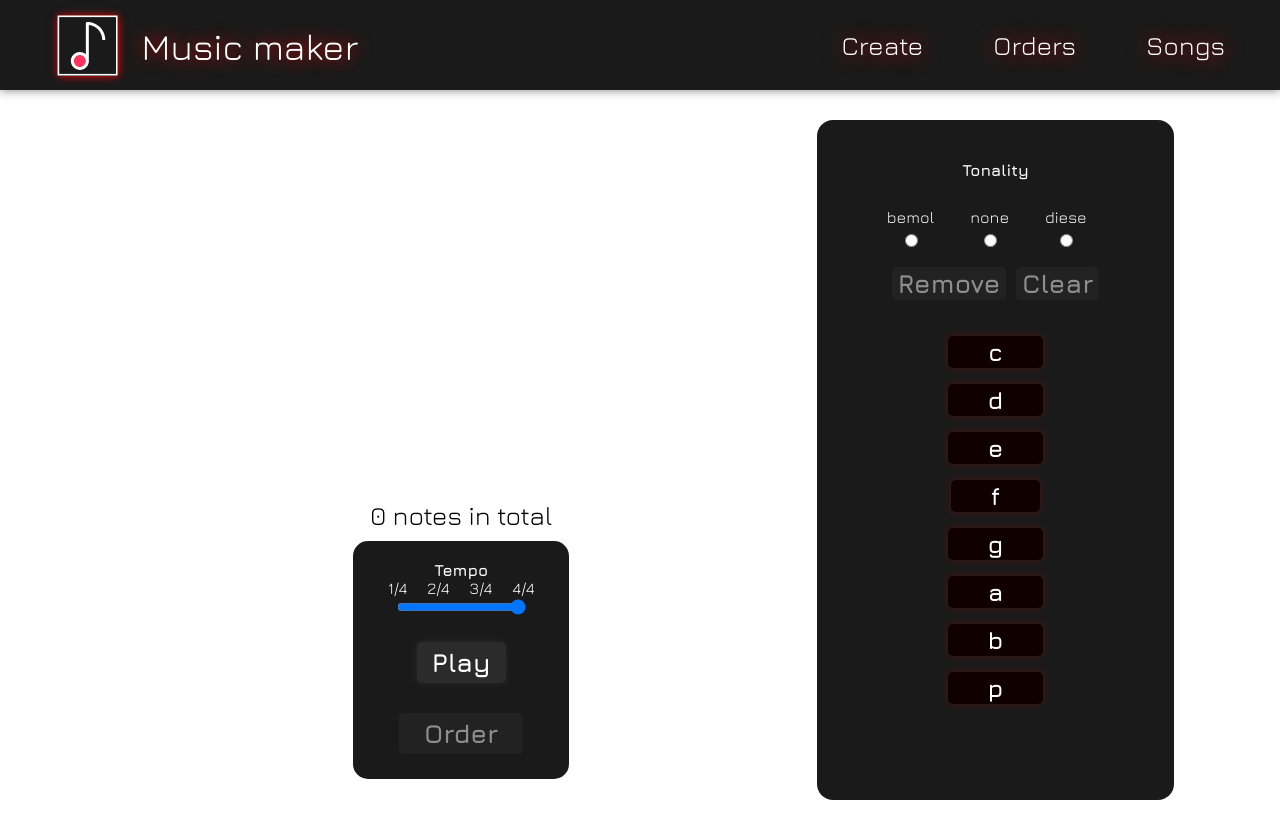
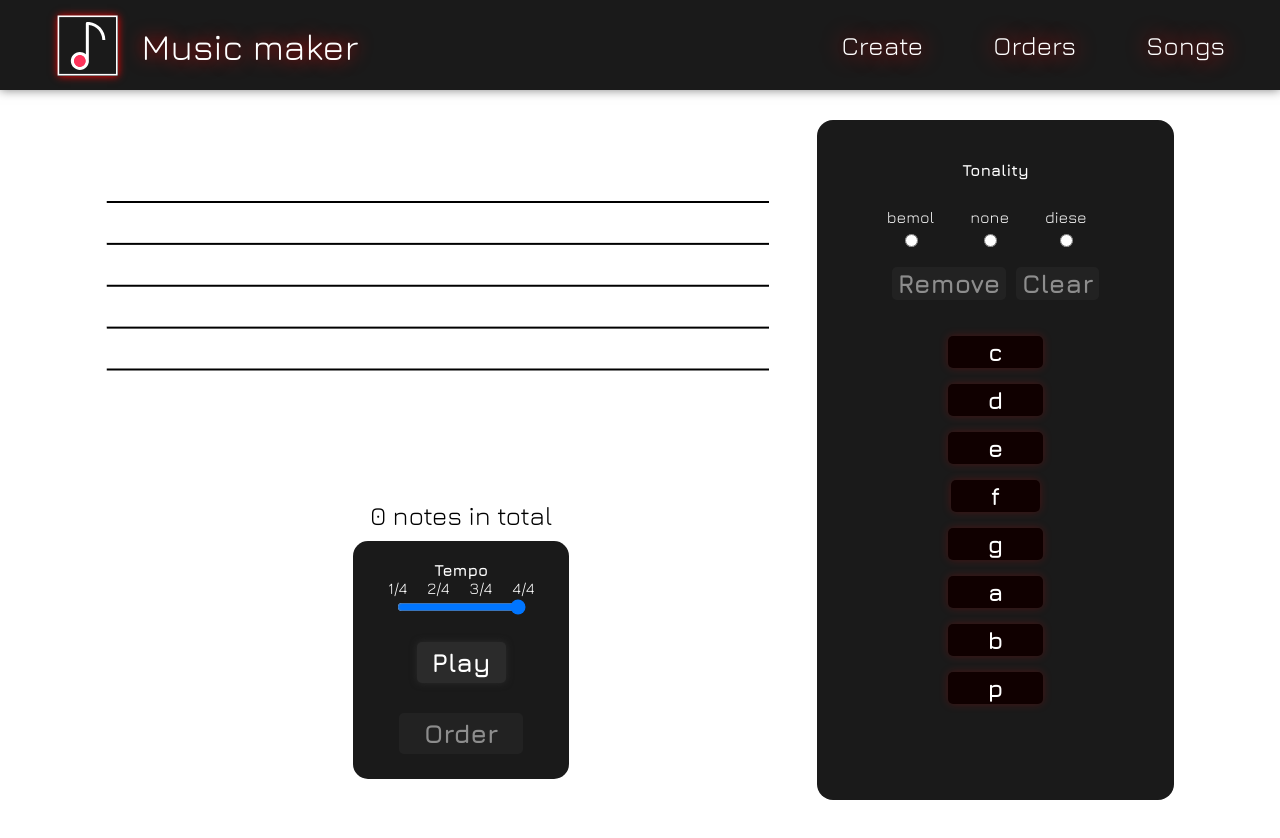
Before and after one commit to BaitemirAsanbaev/builder, a React (Create React App) app: page / in a window 1280 px wide. Shown: the top 838 px of the page. Built offline with nearby package versions, Linux system fonts and the light colour scheme.

Commit message:
fixed sheet bg

```diff
--- a/src/components/Content/NotesPreview/NotesPreview.js
+++ b/src/components/Content/NotesPreview/NotesPreview.js
@@ -1,4 +1,5 @@
 import classes from "./NotesPreview.module.css";
+import sheet from "../../../images/sheet.png";
 import Notes from "../Notes/Notes"
 import Button from "../../UI/Button/Button";
 
@@ -16,10 +17,10 @@ const NotesPreview = ({ notes, playAll, setTempo, startOrdering }) => {
   return (
     <div className={classes.NotesPreview}>
       <div
-        className={classes.sheet}>
+        className={classes.sheet}
+        style={{ backgroundImage: `url(${sheet})` }}>
         {result}
       </div>
-
       <div className={classes.extraPreview}>
         <span className={classes.total}>{notes.length} notes in total</span>
         <div className={classes.tempdiv}>
```
